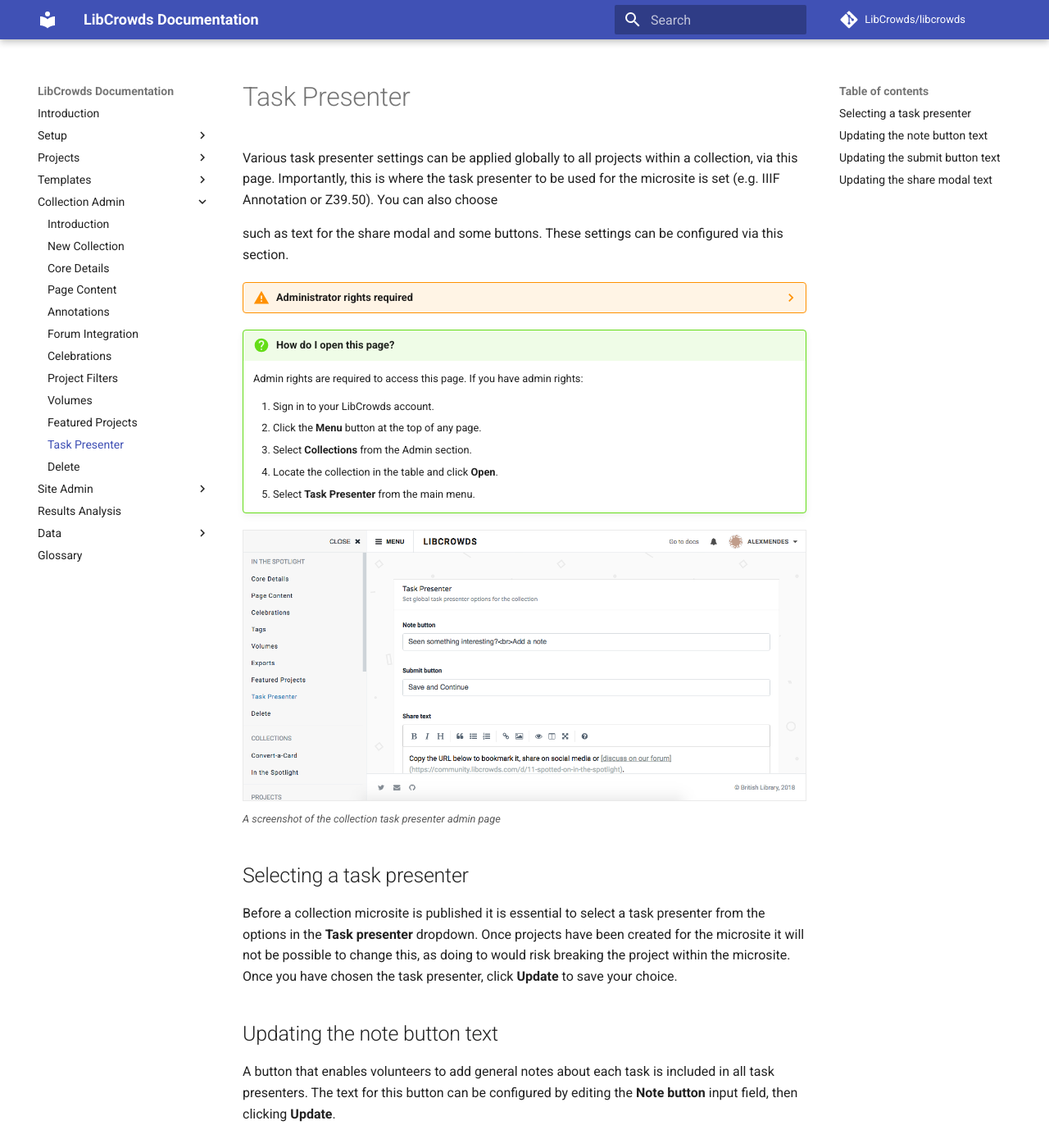
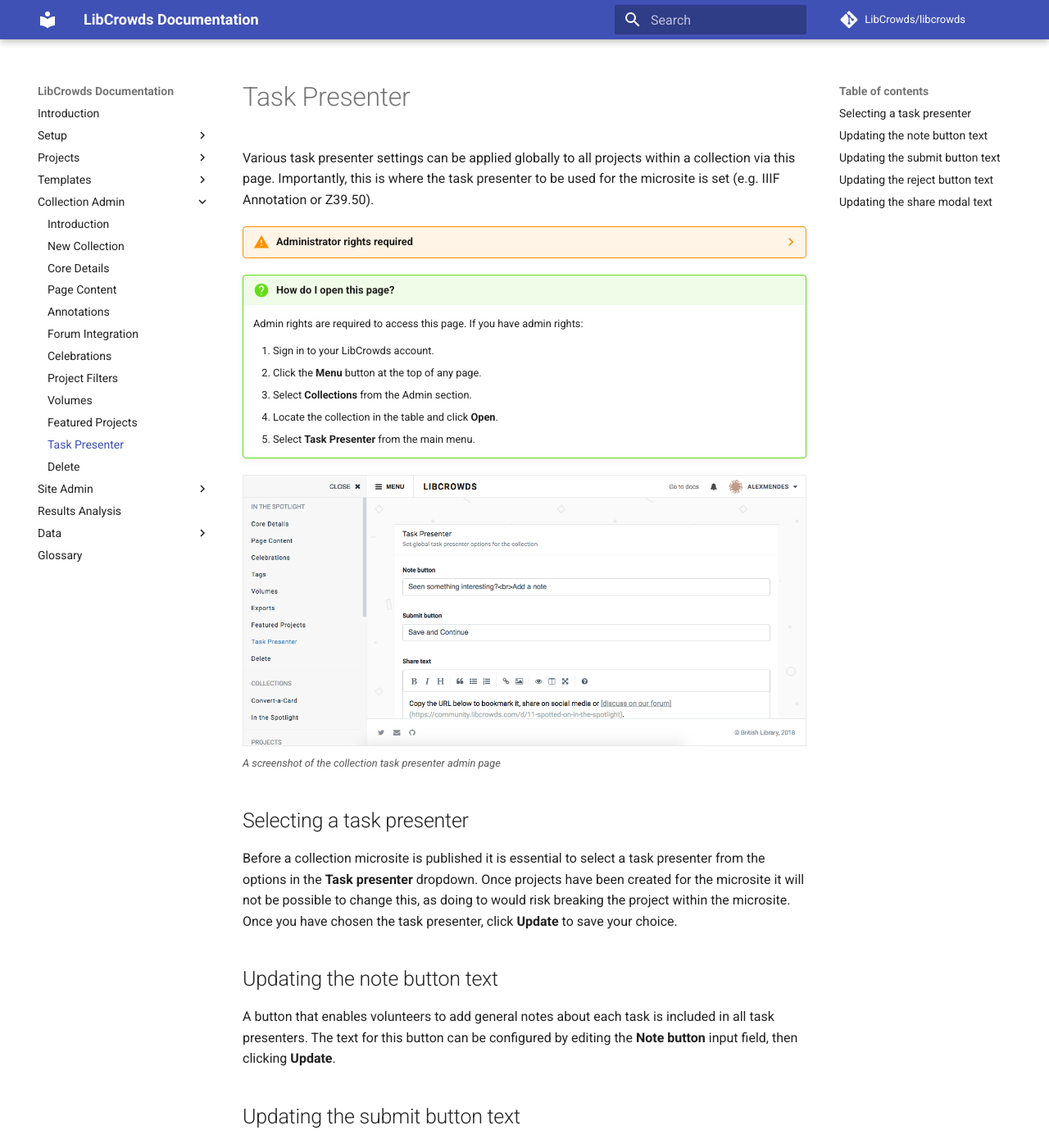
Before and after one commit to LibCrowds/docs, an MkDocs documentation site: the page built from docs/collections/presenter.md, in a window 1280 px wide and 1400 px high. Shown: the whole window at 82% size. Built offline with MkDocs 1.6.1 and Material for MkDocs 9.7.7, drawn with Linux system fonts in a browser that asks for light colours; comment, search, counter and statistics services are not loaded; old or Windows-style settings are respelled for this version of MkDocs; some of the changed text lies outside the part shown.

Commit message:
Update task presenter doc

```diff
--- a/docs/collections/presenter.md
+++ b/docs/collections/presenter.md
@@ -1,10 +1,6 @@
 Various task presenter settings can be applied globally to all projects
-within a collection, via this page. Importantly, this is where the task
+within a collection via this page. Importantly, this is where the task
 presenter to be used for the microsite is set (e.g. IIIF Annotation or Z39.50).
-You can also choose
-
-such as text for the share modal and some buttons. These
-settings can be configured via this section.
 
 ??? warning "Administrator rights required"
 
@@ -45,6 +41,12 @@
 text for this button can be configured by editing the **Submit button** input
 field, then clicking **Update**.
 
+## Updating the reject button text
+
+All task presenters contain a button to reject a task and move to the next. The
+text for this button can be configured by editing the **Reject button** input
+field, then clicking **Update**.
+
 ## Updating the share modal text
 
 Task presenters contain a button that volunteers can click to show a share
```
